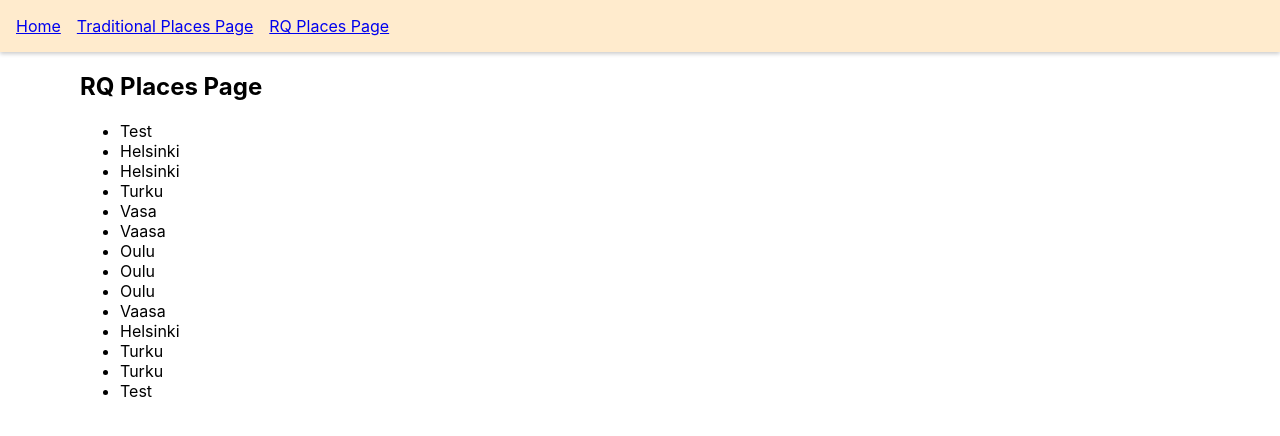
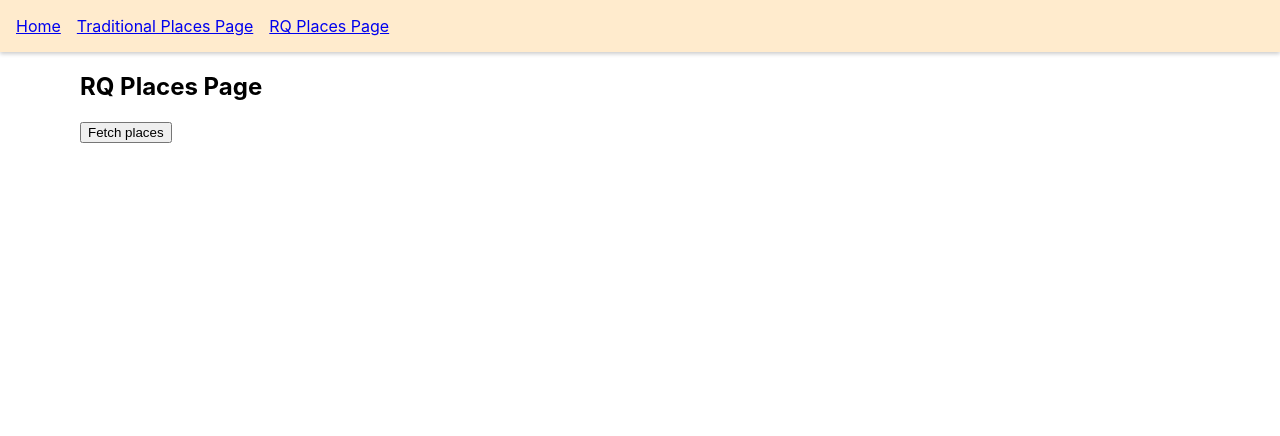
Before and after one commit to francmarin98/react-query-serie, a React (Vite) app: page /rq-places-page in a window 1280 px wide. Shown: the top 436 px of the page. Built offline with nearby package versions, Linux system fonts and the light colour scheme; data requests are answered from the project's data file.

Commit message:
Polling and useQuery on click

```diff
--- a/src/pages/RQPlacesPage.jsx
+++ b/src/pages/RQPlacesPage.jsx
@@ -5,20 +5,23 @@ const fetchPlaces = () => axios.get('http://localhost:4000/places');
 
 export const RQPlacesPage = () => {
 
-    const {isLoading, data, error, isError, isFetching} = useQuery('places-query', fetchPlaces, {
-        cacheTime: 5000, // Default 5 minutes
-        staleTime: 0,
-        refetchOnMount: true, // Nos indica que react-query ejecute la petición cada vez que el componente se monta
-        refetchOnWindowFocus: true
+    const {isLoading, data, error, isError, isFetching, refetch} = useQuery('places-query', fetchPlaces, {
+        // cacheTime: 5000, Nos indica el tiempo que la petición estará en caché, por defecto 5 minutos
+        // staleTime: 0,
+        // refetchOnMount: true, Nos indica que react-query ejecute la petición cada vez que el componente se monta
+        // refetchOnWindowFocus: true,
+        // refetchInterval: 500000 Nos permite definir el tiempo en que queremos que se realice la peticion automáticamente
+        // refetchIntervalInBackground: true Nos permite decirle a React Query que así se cambie de página siempre se ejecute la petición
+        enabled: false
     });
 
     console.log({isLoading, isFetching});
 
-    if (isLoading) {
+    if (isLoading || isFetching) {
         return <h2>Loading...</h2>
     }
 
-    if(isError){
+    if (isError) {
         return <h2>{error.message}</h2>
     }
 
@@ -30,6 +33,7 @@ export const RQPlacesPage = () => {
                     return <li key={place.id}>{place.city}</li>
                 })}
             </ul>
+            <button onClick={() => refetch()}>Fetch places</button>
         </div>
     )
 
```
